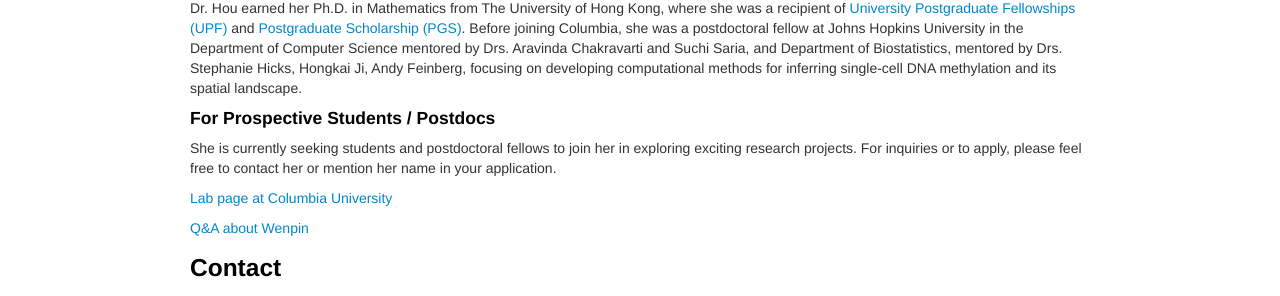
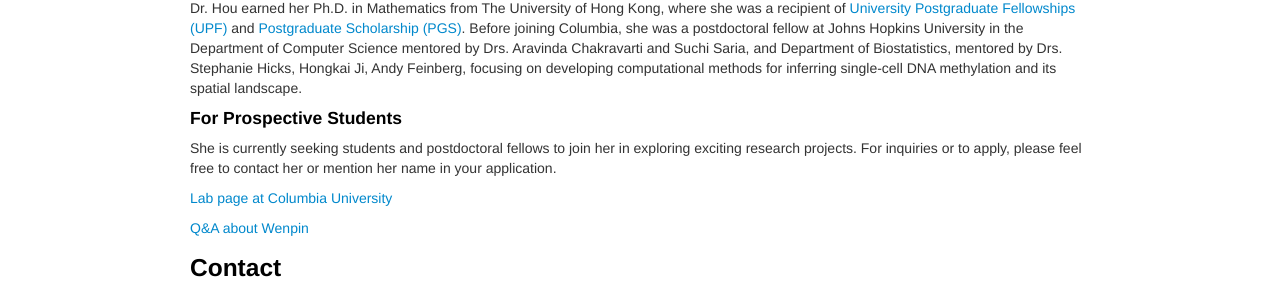
Before and after one commit to Winnie09/Wenpin_Hou, a Jekyll site: the page built from index.md, in a window 1280 px wide. Shown: the part 504-800 px from the top of the page. Built offline with Jekyll 4.4.1, drawn with Linux system fonts in a browser that asks for light colours.

Commit message:
edit About

```diff
--- a/index.md
+++ b/index.md
@@ -19,7 +19,7 @@ Dr. Hou collaborates across diverse fields, including cancer, immunology, infect
 #### Education and Training
 Dr. Hou earned her Ph.D. in Mathematics from The University of Hong Kong, where she was a recipient of [University Postgraduate Fellowships (UPF)](https://gradsch.hku.hk/gradsch/prospective-students/scholarship-funding-and-fees) and [Postgraduate Scholarship (PGS)](https://gradsch.hku.hk/gradsch/prospective-students/scholarship-funding-and-fees). Before joining Columbia, she was a postdoctoral fellow at Johns Hopkins University in the Department of Computer Science mentored by Drs. Aravinda Chakravarti and Suchi Saria, and Department of Biostatistics, mentored by Drs. Stephanie Hicks, Hongkai Ji, Andy Feinberg, focusing on developing computational methods for inferring single-cell DNA methylation and its spatial landscape.
 
-#### For Prospective Students / Postdocs
+#### For Prospective Students
 She is currently seeking students and postdoctoral fellows to join her in exploring exciting research projects.  For inquiries or to apply, please feel free to contact her or mention her name in your application.
 
 [Lab page at Columbia University](https://www.publichealth.columbia.edu/research-labs/hou-lab)
```
